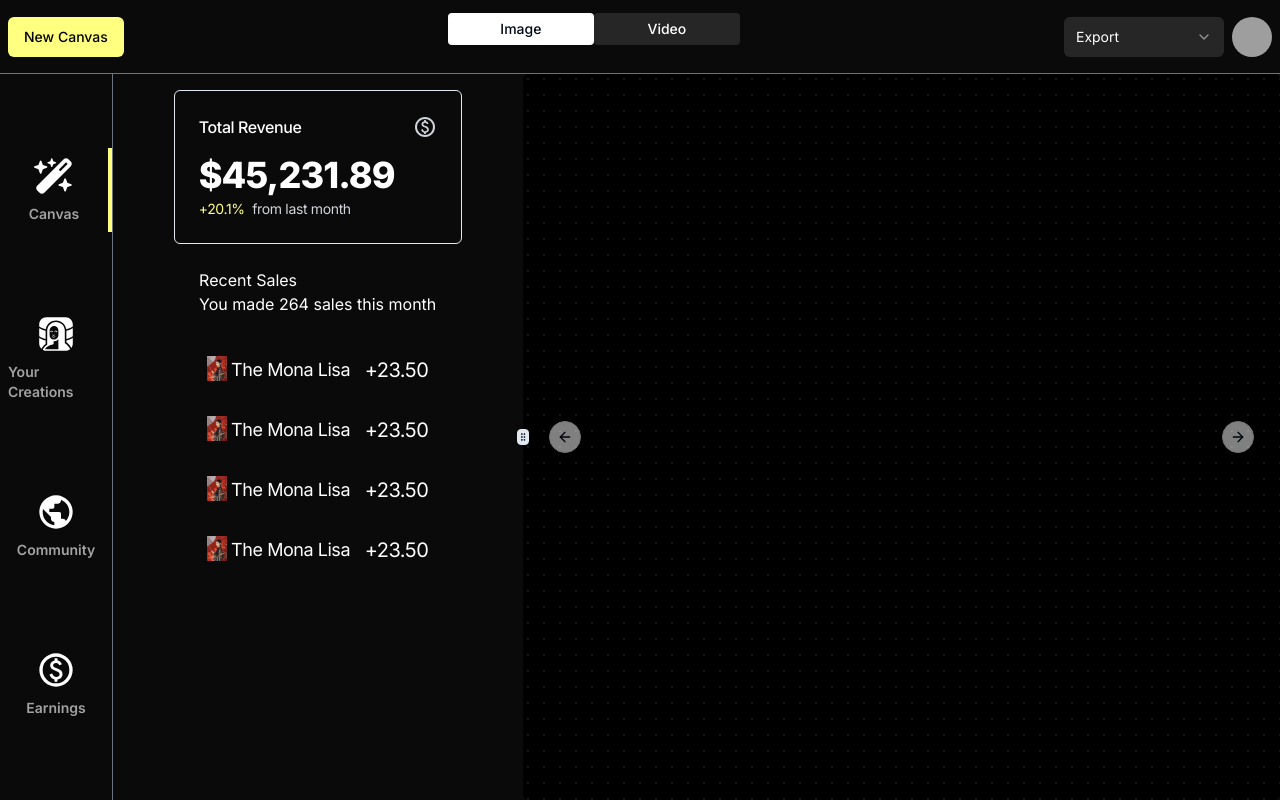
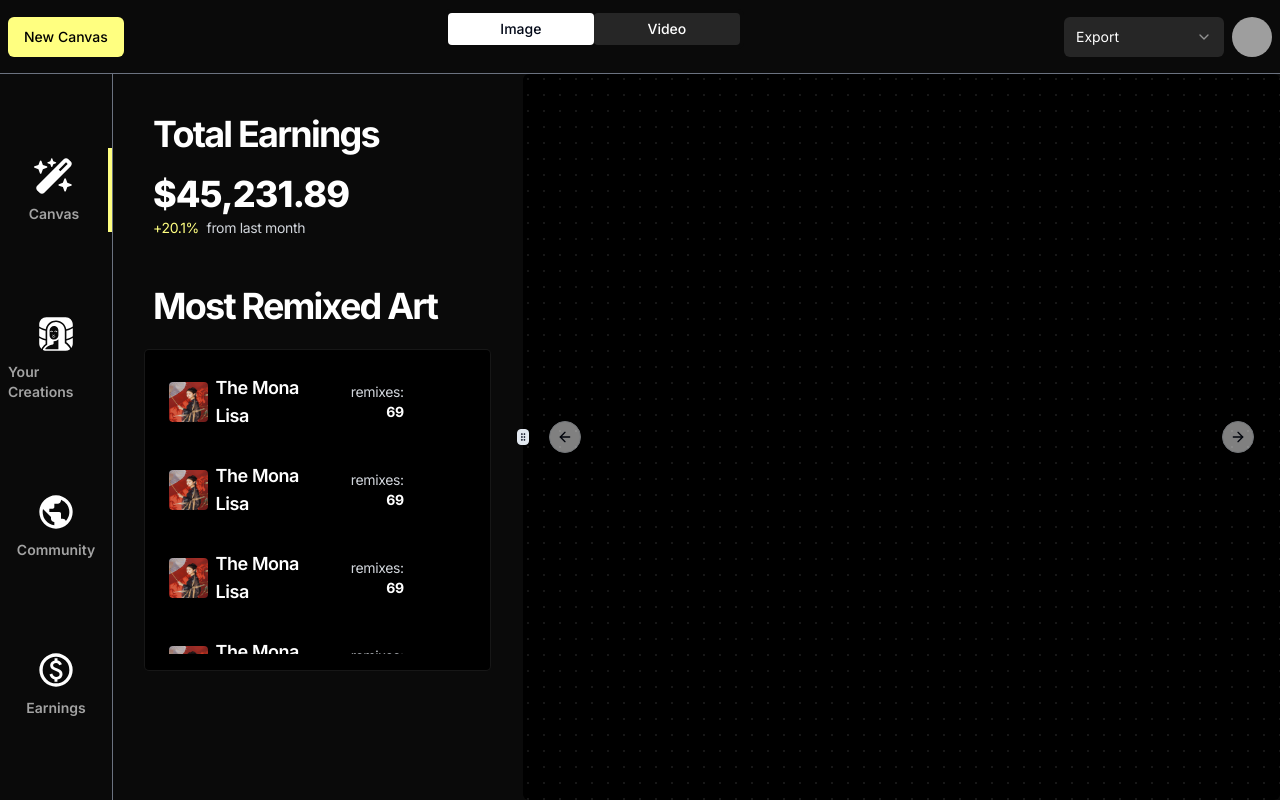
Before and after one commit to themuffineman/pendora, a Next.js app: page /dashboard/earnings in a window 1280 px wide. Built offline with nearby package versions, Linux system fonts and the light colour scheme; grey boxes are pictures that could not be loaded.

Commit message:
Earnings page done

```diff
--- a/components/EarningsSummary.jsx
+++ b/components/EarningsSummary.jsx
@@ -1,10 +1,10 @@
 
 const EarningsSummary = () => {
   return (
-    <div className='rounded-md border p-4 flex-col flex w-72'>
-        <div className='flex justify-between items-center w-full h-max p-2'>
-            <p className="text-md tracking-tight font-medium">Total Revenue</p>
-            <svg className="fill-gray-300" xmlns="http://www.w3.org/2000/svg" height="24" viewBox="0 -960 960 960" width="24"><path d="M444-200h70v-50q50-9 86-39t36-89q0-42-24-77t-96-61q-60-20-83-35t-23-41q0-26 18.5-41t53.5-15q32 0 50 15.5t26 38.5l64-26q-11-35-40.5-61T516-710v-50h-70v50q-50 11-78 44t-28 74q0 47 27.5 76t86.5 50q63 23 87.5 41t24.5 47q0 33-23.5 48.5T486-314q-33 0-58.5-20.5T390-396l-66 26q14 48 43.5 77.5T444-252v52Zm36 120q-83 0-156-31.5T197-197q-54-54-85.5-127T80-480q0-83 31.5-156T197-763q54-54 127-85.5T480-880q83 0 156 31.5T763-763q54 54 85.5 127T880-480q0 83-31.5 156T763-197q-54 54-127 85.5T480-80Zm0-80q134 0 227-93t93-227q0-134-93-227t-227-93q-134 0-227 93t-93 227q0 134 93 227t227 93Zm0-320Z"/></svg>
+    <div className='p-4 flex-col flex w-full gap-1'>
+        <div className='flex justify-start items-center w-full h-max p-2'>
+            <p className="text-4xl tracking-tighter font-bold">Total Earnings</p>
+            {/* <svg className="fill-gray-300" xmlns="http://www.w3.org/2000/svg" height="24" viewBox="0 -960 960 960" width="24"><path d="M444-200h70v-50q50-9 86-39t36-89q0-42-24-77t-96-61q-60-20-83-35t-23-41q0-26 18.5-41t53.5-15q32 0 50 15.5t26 38.5l64-26q-11-35-40.5-61T516-710v-50h-70v50q-50 11-78 44t-28 74q0 47 27.5 76t86.5 50q63 23 87.5 41t24.5 47q0 33-23.5 48.5T486-314q-33 0-58.5-20.5T390-396l-66 26q14 48 43.5 77.5T444-252v52Zm36 120q-83 0-156-31.5T197-197q-54-54-85.5-127T80-480q0-83 31.5-156T197-763q54-54 127-85.5T480-880q83 0 156 31.5T763-763q54 54 85.5 127T880-480q0 83-31.5 156T763-197q-54 54-127 85.5T480-80Zm0-80q134 0 227-93t93-227q0-134-93-227t-227-93q-134 0-227 93t-93 227q0 134 93 227t227 93Zm0-320Z"/></svg> */}
         </div>
         <div className='flex flex-col gap-1 w-full h-max p-2'>
             <p className="text-4xl font-extrabold tracking-tight">$45,231.89</p>
--- a/components/RecentSales.jsx
+++ b/components/RecentSales.jsx
@@ -1,19 +1,37 @@
 import React from 'react'
 import Sales from './Sales'
+import { ScrollArea } from './ui/scroll-area'
 
 const RecentSales = () => {
   return (
-    <div className='w-max p-4 h-max flex flex-col gap-4'>
-      <div className='flex flex-col w-max h-max p-2 text-white text-md'>
-        <div>Recent Sales</div>
-        <div>You made 264 sales this month</div>
+    <div className='w-full p-4 h-max flex flex-col gap-4'>
+      <div className='w-full p-2 font-bold text-white text-left text-4xl tracking-tighter '>
+        Most Remixed Art
       </div>
-      <div className='grid grid-cols-1 grid-flow-row justify-center content-center'>
+      <ScrollArea className="h-[20rem] p-4 ring-1 ring-neutral-900 rounded-sm bg-black flex justify-center" >
+        <div className='grid grid-cols-1 grid-flow-row gap-4 justify-items-center content-center w-[80%]'>
           <Sales/>
           <Sales/>
           <Sales/>
           <Sales/>
-      </div>
+          <Sales/>
+          <Sales/>
+          <Sales/>
+          <Sales/>
+          <Sales/>
+          <Sales/>
+          <Sales/>
+          <Sales/>
+          <Sales/>
+          <Sales/>
+          <Sales/>
+          <Sales/>
+          <Sales/>
+          <Sales/>
+          <Sales/>
+          <Sales/>
+        </div>
+      </ScrollArea>
     </div>
   )
 }
--- a/components/Sales.jsx
+++ b/components/Sales.jsx
@@ -4,17 +4,17 @@ import img1 from '../public/hero-images/img1.webp'
 
 const Sales = () => {
   return (
-      <div className='flex w-full p-4 h-max justify-between'>
-        <div className='flex gap-1'>
-            <div className='size-5'>
-                <Image src={img1} className='object-fit max-w-full w-full'/>
+      <div className='flex w-full justify-between items-center hover:bg-neutral-900 rounded-md p-2'>
+        <div className='flex gap-2 items-center'>
+            <div className='size-10'>
+                <Image src={img1} className='object-fit w-full h-full rounded-sm'/>
             </div>
-            <div className='text-white text-lg tracking-tight'>
+            <div className='text-white font-semibold text-lg tracking-tight'>
                 The Mona Lisa
             </div>
         </div>
-        <div className='text-xl tracking-tight text-right'>
-            +23.50
+        <div className='text-sm tracking-tight text-right text-gray-300'>
+            remixes: <span className='font-bold text-white'>69</span>
         </div>
     </div>
   )
```
